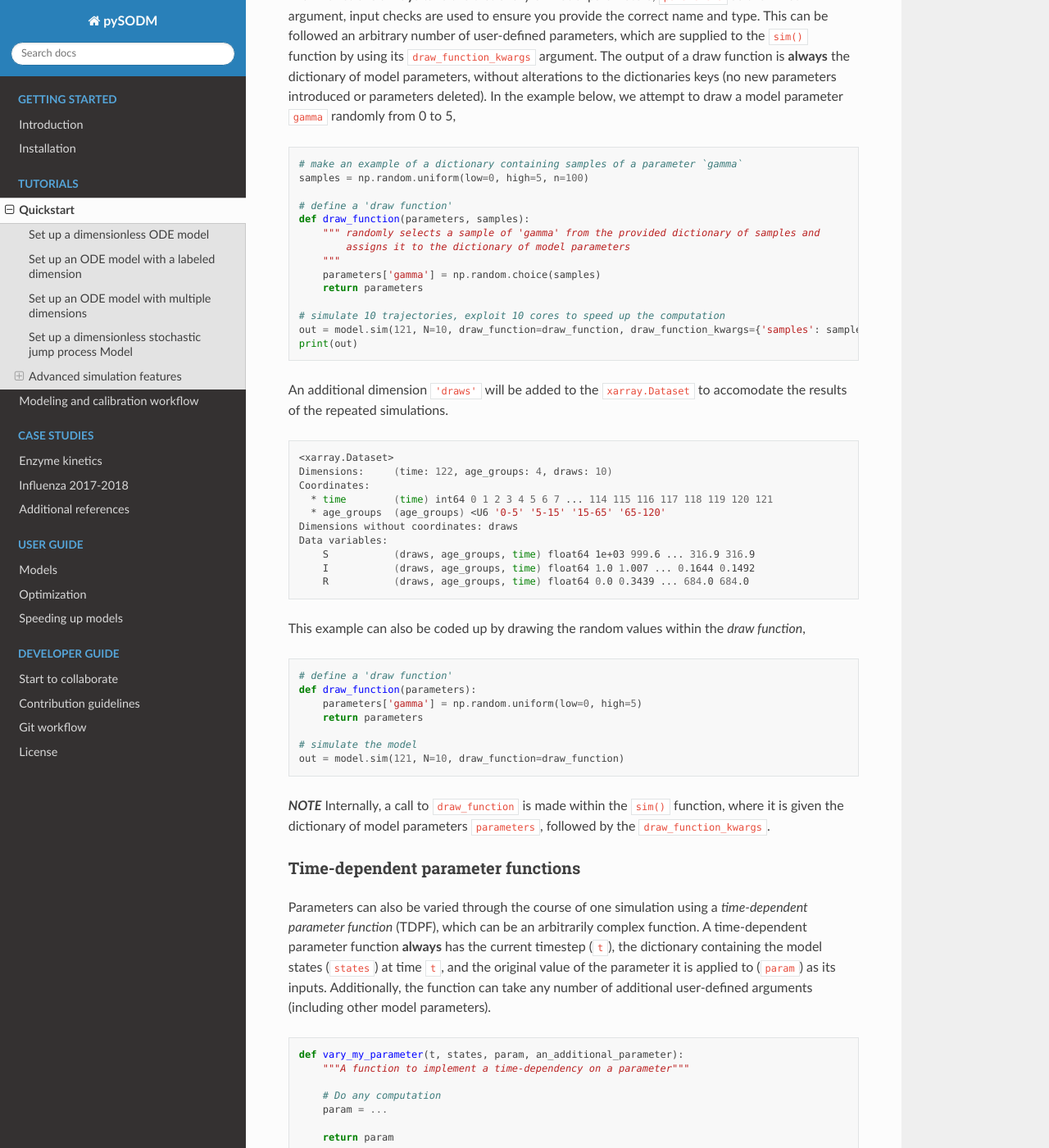
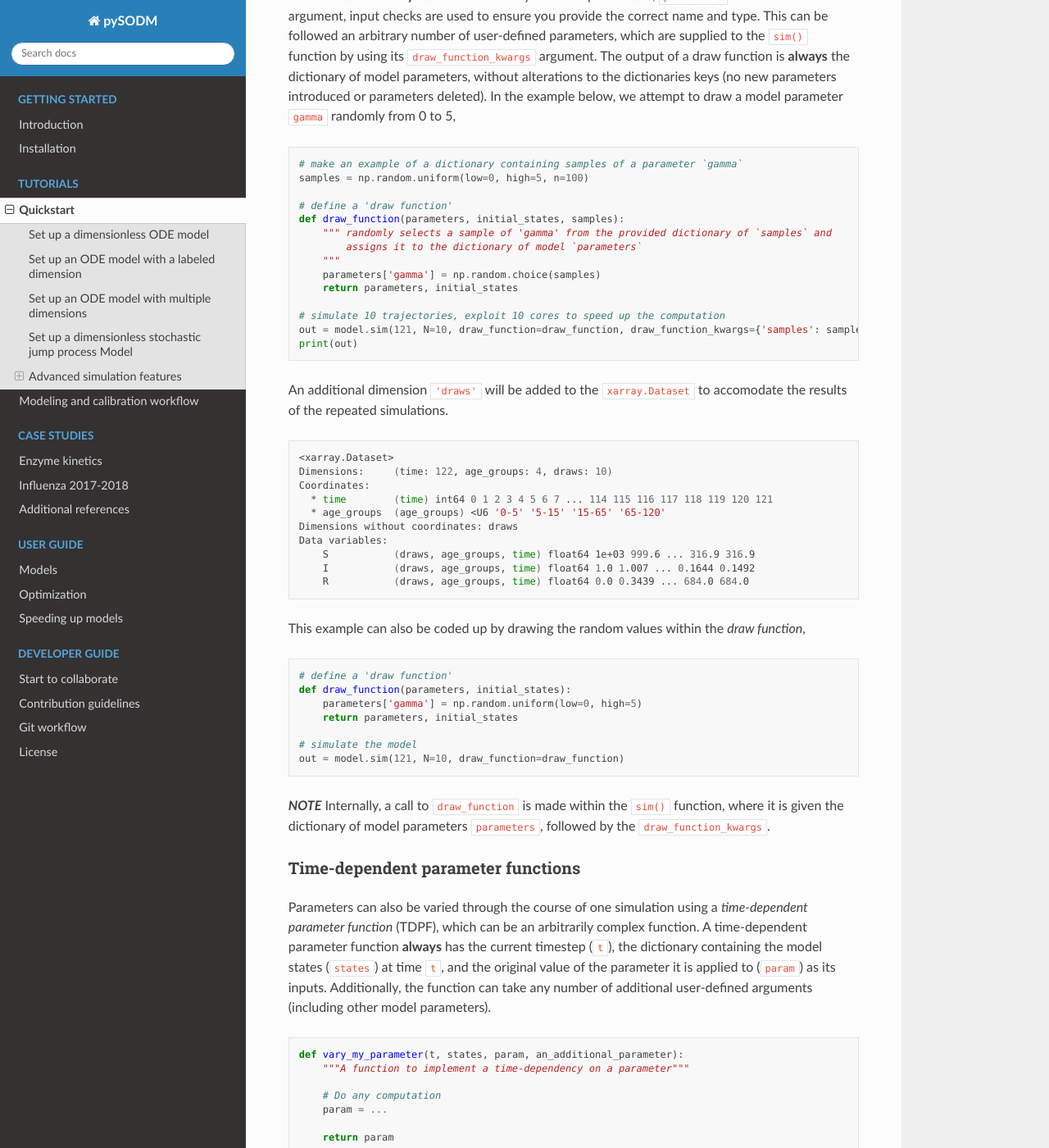
Before and after one commit to twallema/pySODM, a Sphinx documentation site: the page built from docs/quickstart.md, in a window 1280 px wide and 1400 px high, scrolled down 6140 px. Shown: the whole window at 82% size. Built offline with Sphinx 7.4.7 and the Read the Docs theme 2.0.0, drawn with Linux system fonts in a browser that asks for light colours.

Commit message:
quickstart update function call

````diff
--- a/docs/quickstart.md
+++ b/docs/quickstart.md
@@ -254,12 +254,12 @@ Draw functions **always** take the dictionary of model parameters, `parameters`
 samples = np.random.uniform(low=0, high=5, n=100)
 
 # define a 'draw function'
-def draw_function(parameters, samples):
-    """ randomly selects a sample of 'gamma' from the provided dictionary of samples and
-        assigns it to the dictionary of model parameters
+def draw_function(parameters, initial_states, samples):
+    """ randomly selects a sample of 'gamma' from the provided dictionary of `samples` and
+        assigns it to the dictionary of model `parameters`
     """
     parameters['gamma'] = np.random.choice(samples)
-    return parameters
+    return parameters, initial_states
 
 # simulate 10 trajectories, exploit 10 cores to speed up the computation
 out = model.sim(121, N=10, draw_function=draw_function, draw_function_kwargs={'samples': samples}, processes=10)
@@ -285,9 +285,9 @@ This example can also be coded up by drawing the random values within the *draw
 
 ```python
 # define a 'draw function'
-def draw_function(parameters):
+def draw_function(parameters, initial_states):
     parameters['gamma'] = np.random.uniform(low=0, high=5)
-    return parameters
+    return parameters, initial_states
 
 # simulate the model
 out = model.sim(121, N=10, draw_function=draw_function)
````
